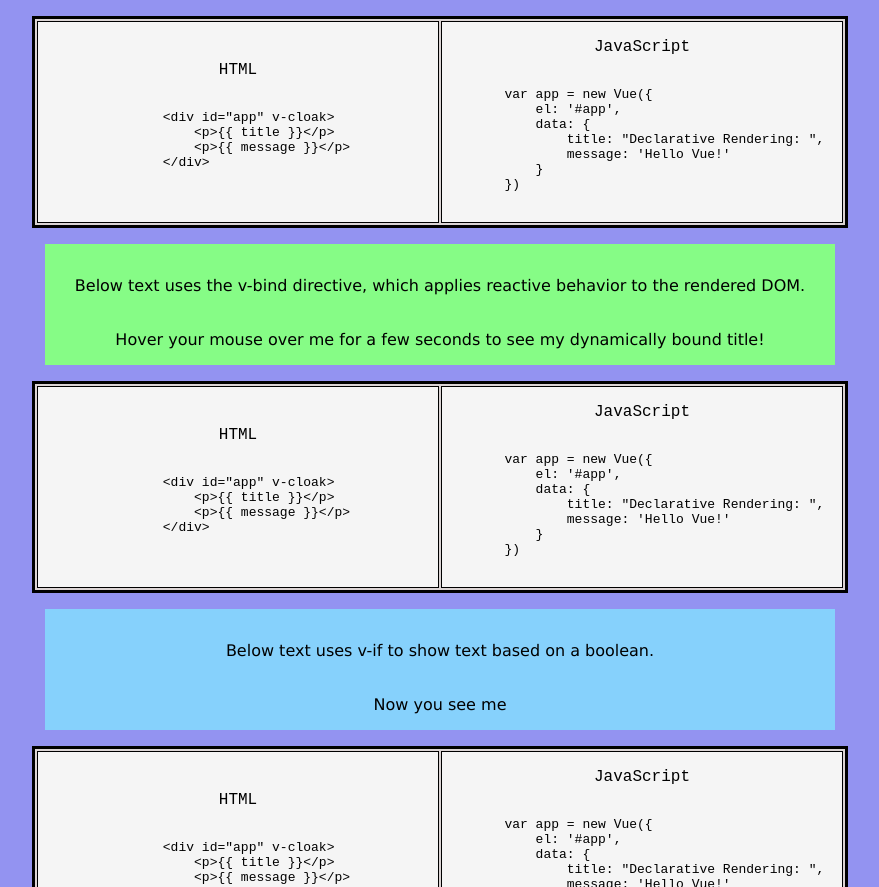
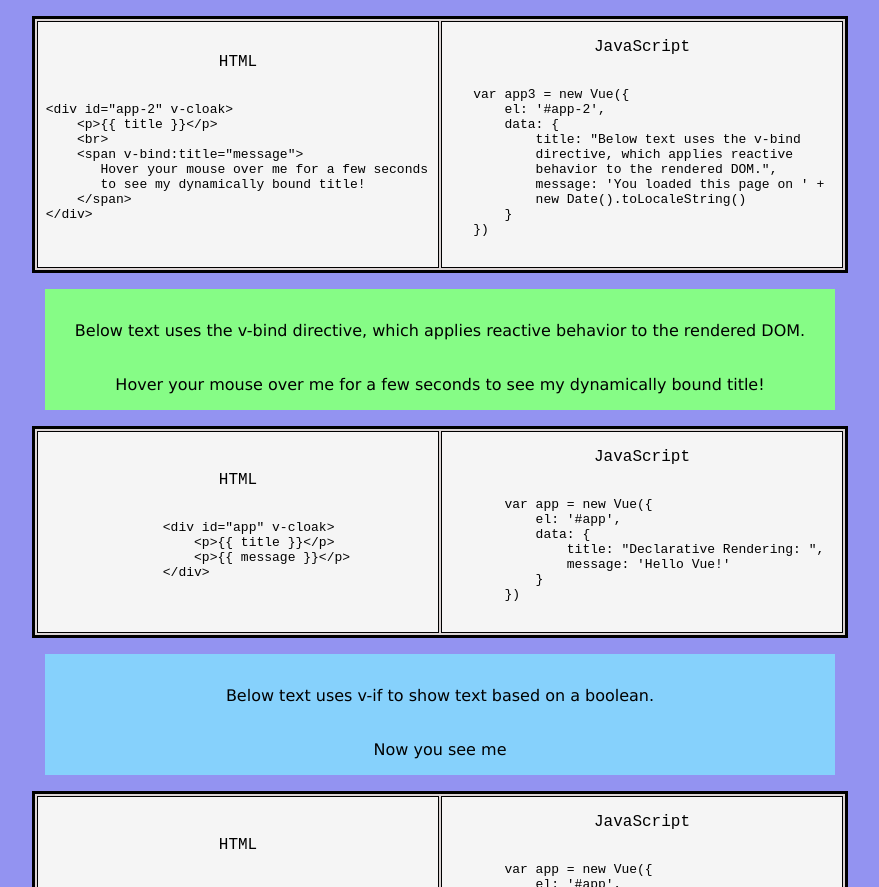
Before and after one commit to walterlee7/vue-tutorial, a website: page build/index.html in a window 1280 px wide. Shown: the part 1439-2326 px from the top of the page, without its empty margins (200-1079 px from the left). Drawn offline with nearby package versions, Linux system fonts and the light colour scheme.

Commit message:
v-bind code added

```diff
--- a/build/index.html
+++ b/build/index.html
@@ -108,10 +108,14 @@
                 <p id="center">HTML</p>
                 <pre id="code">
                         <code>
-                &lt;div id="app" v-cloak&gt;
-                    &lt;p&gt;{{ title }}&lt;/p&gt;
-                    &lt;p&gt;{{ message }}&lt;/p&gt;
-                &lt;/div&gt;
+ &lt;div id="app-2" v-cloak&gt;
+     &lt;p&gt;{{ title }}&lt;/p&gt;
+     &lt;br&gt;
+     &lt;span v-bind:title="message"&gt;
+        Hover your mouse over me for a few seconds
+        to see my dynamically bound title!
+     &lt;/span&gt;
+ &lt;/div&gt;
                         </code>
                     </pre>
             </td>
@@ -119,13 +123,16 @@
                 <p id="center">JavaScript</p>
                 <pre id="code">
                         <code>
-        var app = new Vue({
-            el: '#app',
-            data: {
-                title: "Declarative Rendering: ",
-                message: 'Hello Vue!'
-            }
-        })
+    var app3 = new Vue({
+        el: '#app-2',
+        data: {
+            title: "Below text uses the v-bind
+            directive, which applies reactive
+            behavior to the rendered DOM.",
+            message: 'You loaded this page on ' +
+            new Date().toLocaleString()
+        }
+    })
                         </code>
                     </pre>
             </td>
```
